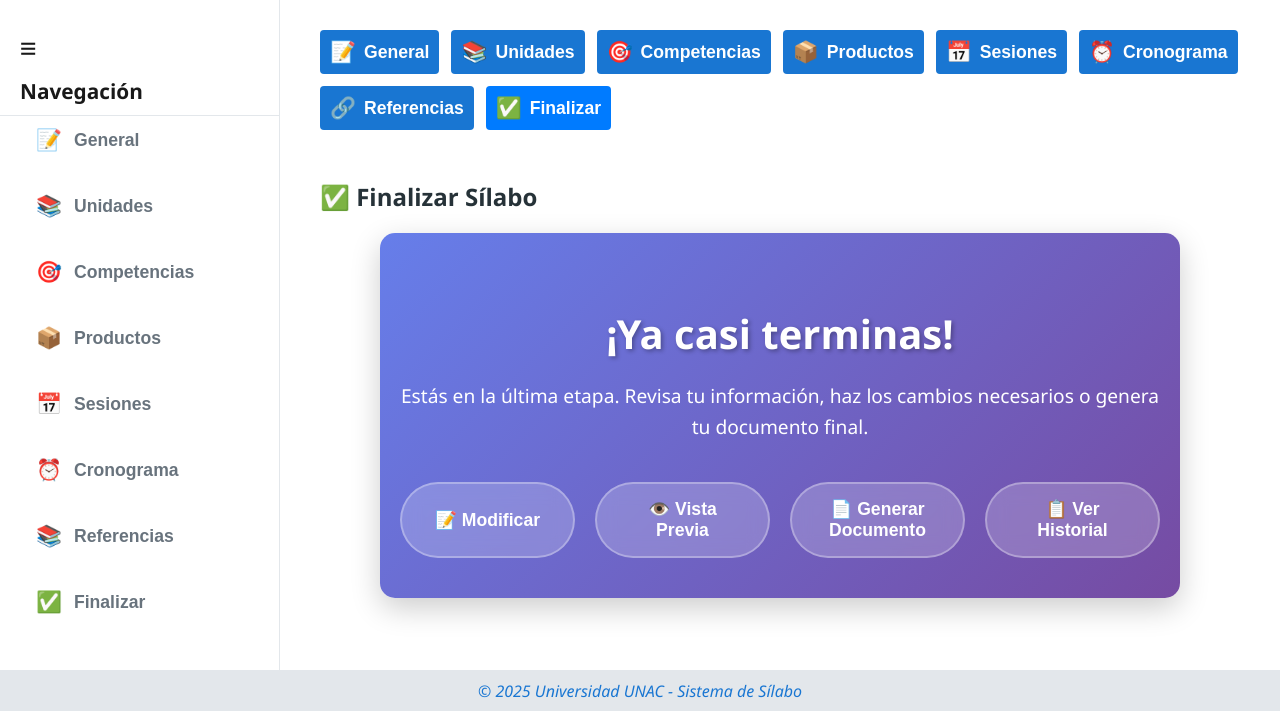
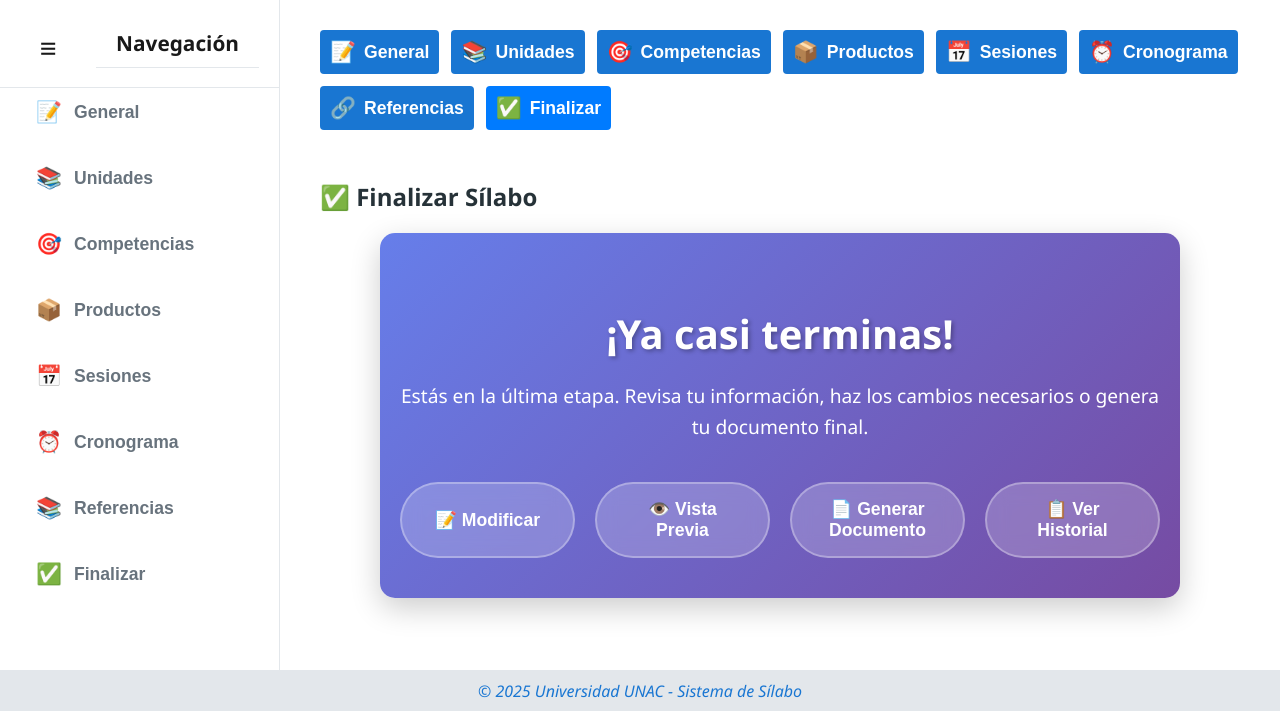
Before and after one commit to jhonReyCerna/flask_silabo, a Flask app: page /finalizar in a window 1280 px wide; the page is wider, and only the part inside the window is pictured. Shown: the part 88-799 px from the top of that part. Run offline with Flask 3, Linux system fonts and the light colour scheme; data that the repository does not hold is empty.

Commit message:
terminado finalizardssse

```diff
--- a/static/css/principal.css
+++ b/static/css/principal.css
@@ -1,3 +1,17 @@
+nav.sidebar .nav-header-row {
+  display: flex;
+  align-items: center;
+  gap: 10px;
+  padding: 0 20px 10px;
+  border-bottom: 1px solid #E3E7EB;
+}
+nav.sidebar .nav-header {
+  font-weight: 700;
+  font-size: 1.3rem;
+  color: #191919;
+  padding: 0;
+  border: none;
+}
 *, *::before, *::after {
   box-sizing: border-box;
 }
--- a/templates/base.html
+++ b/templates/base.html
@@ -13,8 +13,10 @@
 
 <div class="container">
   <nav class="sidebar" id="sidebar">
-    <button class="toggle-btn" id="toggleBtn">≡</button>
-    <div class="nav-header" id="navHeader">Navegación</div>
+    <div class="nav-header-row">
+      <button class="toggle-btn" id="toggleBtn">≡</button>
+      <div class="nav-header" id="navHeader">Navegación</div>
+    </div>
     <ul>
       <li><a href="{{ url_for('general') }}"><button><span class="icon">📝</span><span class="text">General</span></button></a></li>
       <li><a href="{{ url_for('unidades') }}"><button><span class="icon">📚</span><span class="text">Unidades</span></button></a></li>
```
